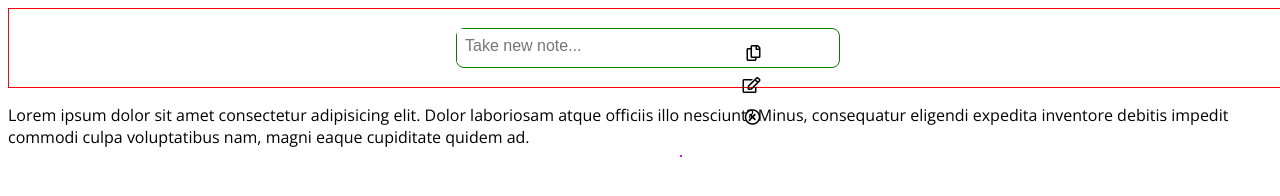
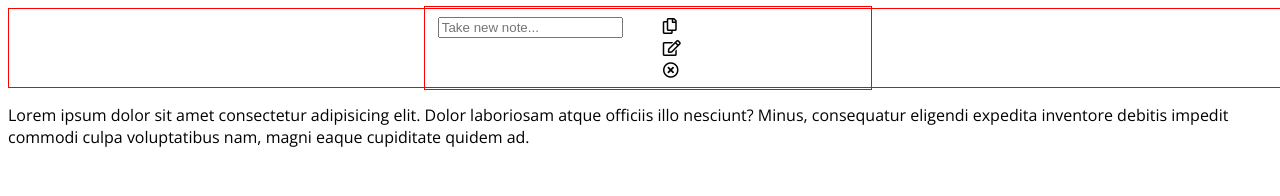
Before and after one commit to decameronn/noteX, a website: page app/pug/index.pug in a window 1280 px wide. Drawn offline with nearby package versions, Linux system fonts and the light colour scheme; files that its build step writes are made by us from their sources.

Commit message:
switch from div to ul li

```diff
--- a/app/pug/body.pug
+++ b/app/pug/body.pug
@@ -4,19 +4,12 @@ body
   div(class="main-container")
 
     //- notes header, reserved for New Note element
-      tn = take-note
     div(class="tn-container")
-      //- new note element
-      div(class="tn-group")
-        //- input text (later open new note div)
-        div(id="tn-input")
-          //- div(class="input-text")
-            FIXME use textarea instead of input
+
+      ul(class="tn-group")
+        li(id="tn-input")
           input(class="input-text" type="text", name="text", placeholder="Take new note...")
-          //- textarea(class="input-text" name="tn", cols="5", rows="10")
-        //- possible clickable icons at the end of the text input
-        div(class="tn-buttons")
-        ul
+        ul(class="tn-buttons")
           li(class="tn-button")
             i(class="far fa-copy")
           li(class="tn-button")
@@ -25,5 +18,5 @@ body
             i(class="far fa-times-circle")
 
     //- notes body, reserved for the List of Notes we create
-      each note should be generated with JS on.click event
+      each note should be generated with JS via on.click event
     p Lorem ipsum dolor sit amet consectetur adipisicing elit. Dolor laboriosam atque officiis illo nesciunt? Minus, consequatur eligendi expedita inventore debitis impedit commodi culpa voluptatibus nam, magni eaque cupiditate quidem ad.
--- a/app/sass/style.sass
+++ b/app/sass/style.sass
@@ -3,49 +3,68 @@
 
 body
   // background: url('../img/jan-kahanek-g3O5ZtRk2E4-unsplash.jpg') #a6bbf5
-  background-size: cover
+  // background-size: cover
   font-family: 'Open Sans', sans-serif
+
+ul
+  list-style: none
+
+// ul>li
+//   border: 1px solid blue
+//   display: inline-block
+//   // margin-left: 1em;
+//   width: 2em
+
 
 .main-container
   height: 100vh
 
 .tn-container
+  border: 1px solid red
   display: flex
   justify-content: center
   align-items: center
   height: 10vh
   width: 100vw
-  border: 1px solid red
 
   .tn-group
+    border: 1px solid red
+    // border-radius: 0.4em
+    width: 35vw
+    padding: 0.5em 0.8em
     display: flex
     flex-flow: row wrap
-    // justify-content: center
-    height: 5vh
-    width: 30vw
-    border-radius: 0.5em
-    // box-shadow: 2px 2px 2px 2px rgba(0, 0, 0, .2), 2px 2px 2px 2px rgba(0, 0, 0, .2)
-    border: 1px solid green
 
-    .tn-input
-      display: flex
-      align-items: center
 
-    .input-text
-      width: auto
-      border: 1px solid orange
-      font-size: 1em
-      padding: 0.5em
-      border: 0
+  // .tn-group
+  //   display: flex
+  //   flex-flow: row wrap
+  //   // justify-content: center
+  //   height: 5vh
+  //   width: 30vw
+  //   border-radius: 0.5em
+  //   // box-shadow: 2px 2px 2px 2px rgba(0, 0, 0, .2), 2px 2px 2px 2px rgba(0, 0, 0, .2)
+  //   border: 1px solid green
 
-    .tn-buttons
-      align-self: flex-end
-      border: 1px solid magenta
+  //   .tn-input
+  //     display: flex
+  //     align-items: center
 
-    .tn-button
-      cursor: pointer;
-      display: flex
-      justify-content: flex-end
-      margin-left: 0.4em
-      width: 2em
-      height: 2em
+  //   .input-text
+  //     width: auto
+  //     border: 1px solid orange
+  //     font-size: 1em
+  //     padding: 0.5em
+  //     border: 0
+
+  //   .tn-buttons
+  //     align-self: flex-end
+  //     border: 1px solid magenta
+
+  //   .tn-button
+  //     cursor: pointer;
+  //     display: flex
+  //     justify-content: flex-end
+  //     margin-left: 0.4em
+  //     width: 2em
+  //     height: 2em
```
